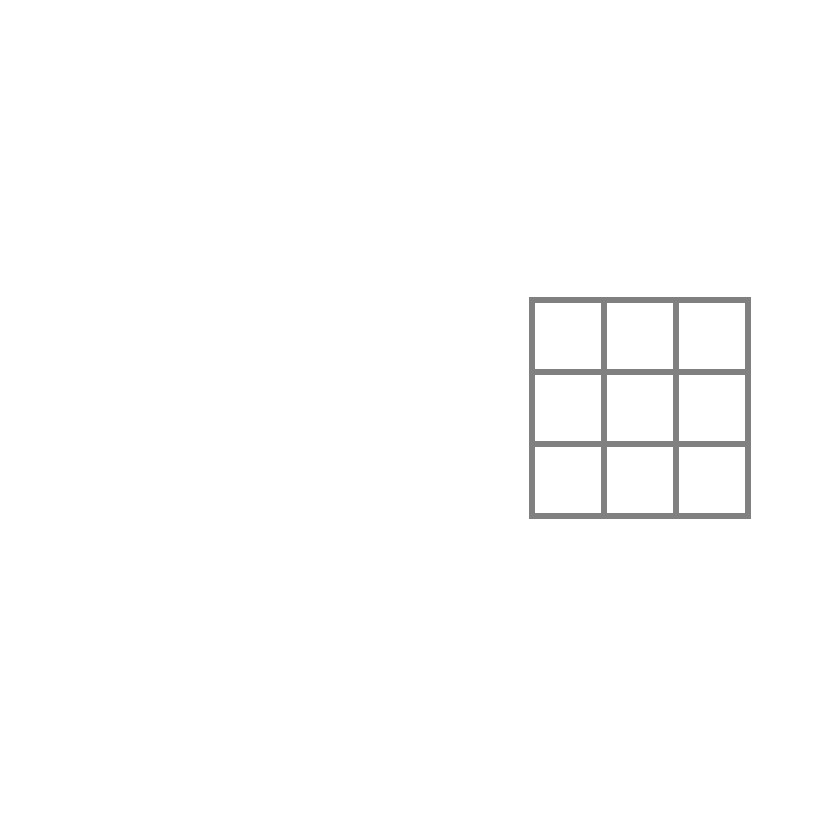
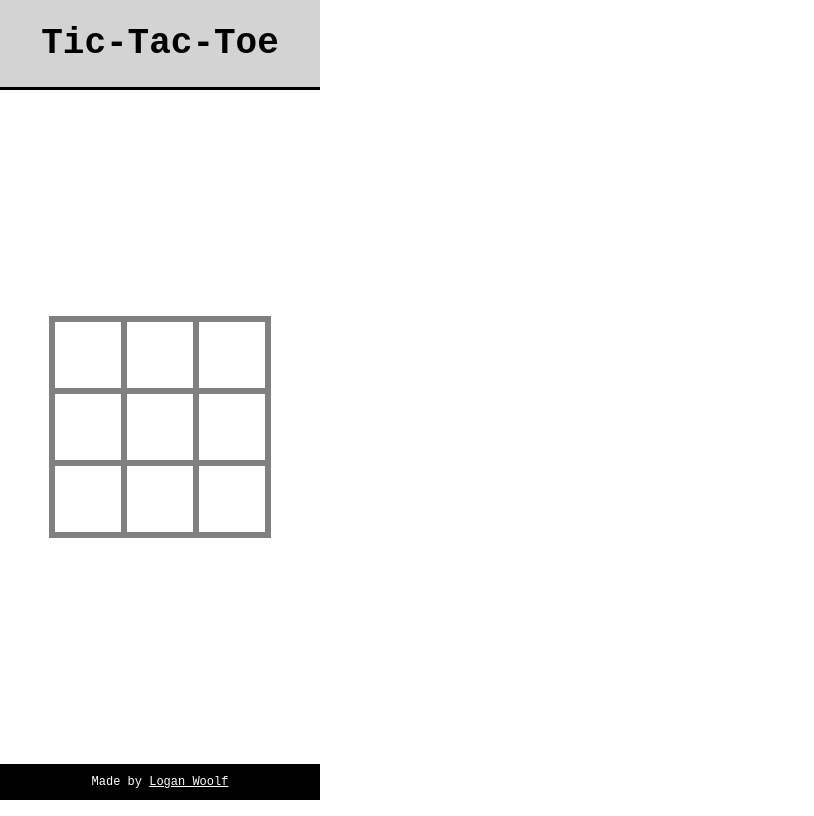
Before and after one commit to loganwoolf/tictactoe, a plain HTML site: page index.html in a window 1280 px wide. Shown: the whole page, without its empty margins (0-814 px from the left). Drawn offline with Linux system fonts and the light colour scheme.

Commit message:
style and lay out header and footer

```diff
--- a/index.html
+++ b/index.html
@@ -11,17 +11,21 @@
 </head>
 
 <body>
-<header></header>
+<header>
+	<h1>Tic-Tac-Toe</h1>
+
+</header>
 
 <main>
-
 	<div class="js-target">
 
 	</div>
 
 </main>
 
-<footer></footer>
+<footer>
+	<p class="footer-text">Made by <a href="https://loganwoolf.github.io/">Logan Woolf</a></p>
+</footer>
 </body>
 
 <script src="./script.js"></script>
--- a/style.css
+++ b/style.css
@@ -2,13 +2,48 @@ html {
 	font-family: monospace;
 	font-size: 18px;
 }
-
 body {
+	--ht-header: 5rem;
+	--ht-footer: 2rem;
+	--ht-combined: calc(var(--ht-header) + var(--ht-footer));
+	margin: 0;
+	display: grid;
+	grid-template-columns: 1fr;
+	grid-auto-rows: var(--ht-header) calc(100vh - var(--ht-combined)) var(--ht-footer);
+	height: 100vh;
+	width: 320px; /*Temporary width for mobile-first*/
+}
+header,footer {
 	display: flex;
-   flex-direction: row;
+	flex-direction: column;
 	justify-content: center;
 	align-items: center;
-   height: 100vh;
+	width: 100%;
+}
+header {
+	background: lightgray;
+	border-bottom: 3px solid black;
+}
+header h1 {
+	margin: 0;
+}
+footer {
+	background: black;
+	font-size: 12px;
+}
+footer p,footer a {
+	margin: 0;
+	transition: 0.1s ease-in all;
+	color: white;
+}
+footer:hover .footer-text{
+	transform: scale(1.1) rotate(-2deg)
+}
+main {
+	display: flex;
+	flex-direction: column;
+	justify-content: center;
+	align-items: center;
 }
 .board {
 	--cell-size: 4rem;
```
Lines whose indentation alone changed are shown as unchanged.
